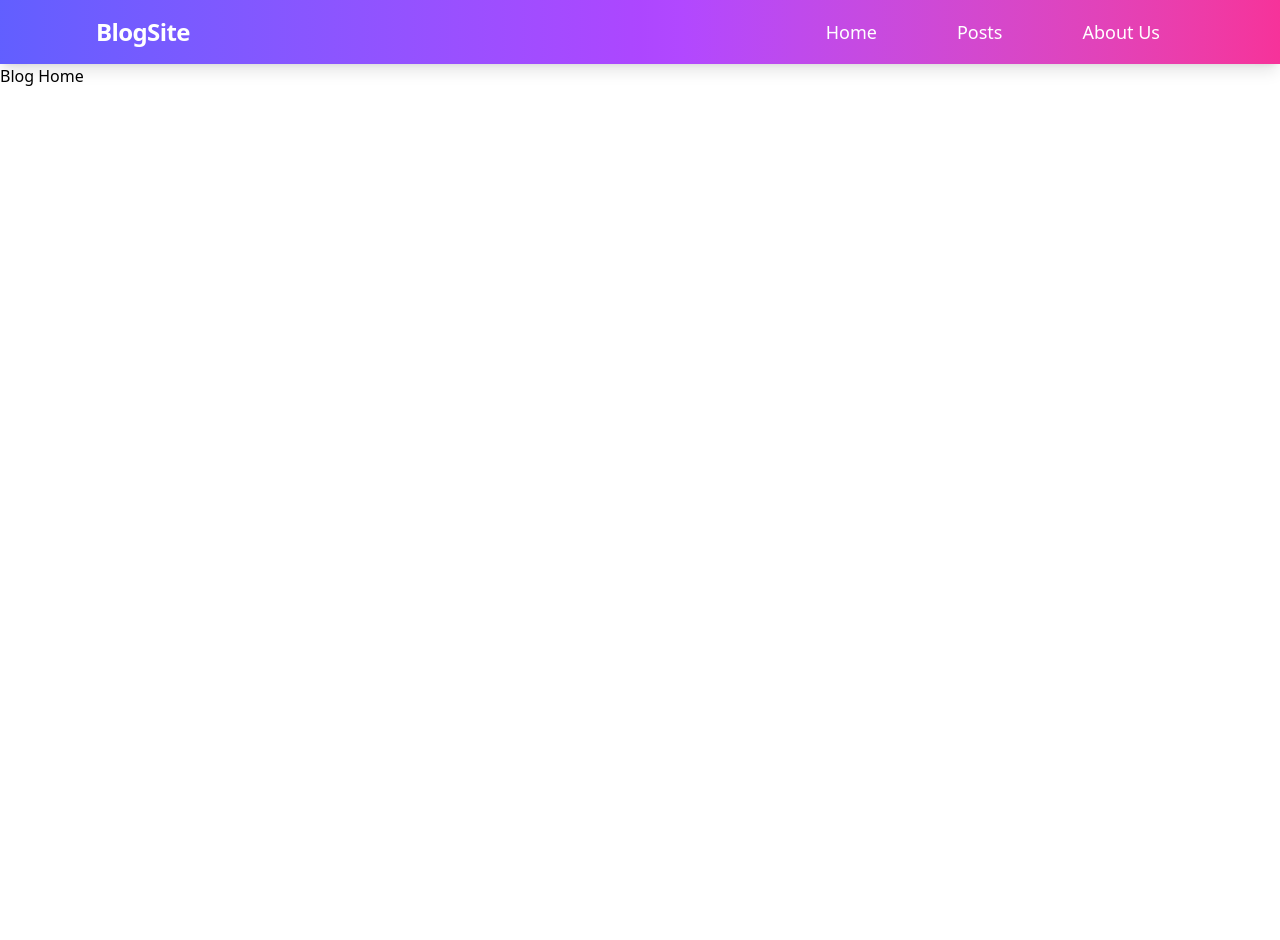
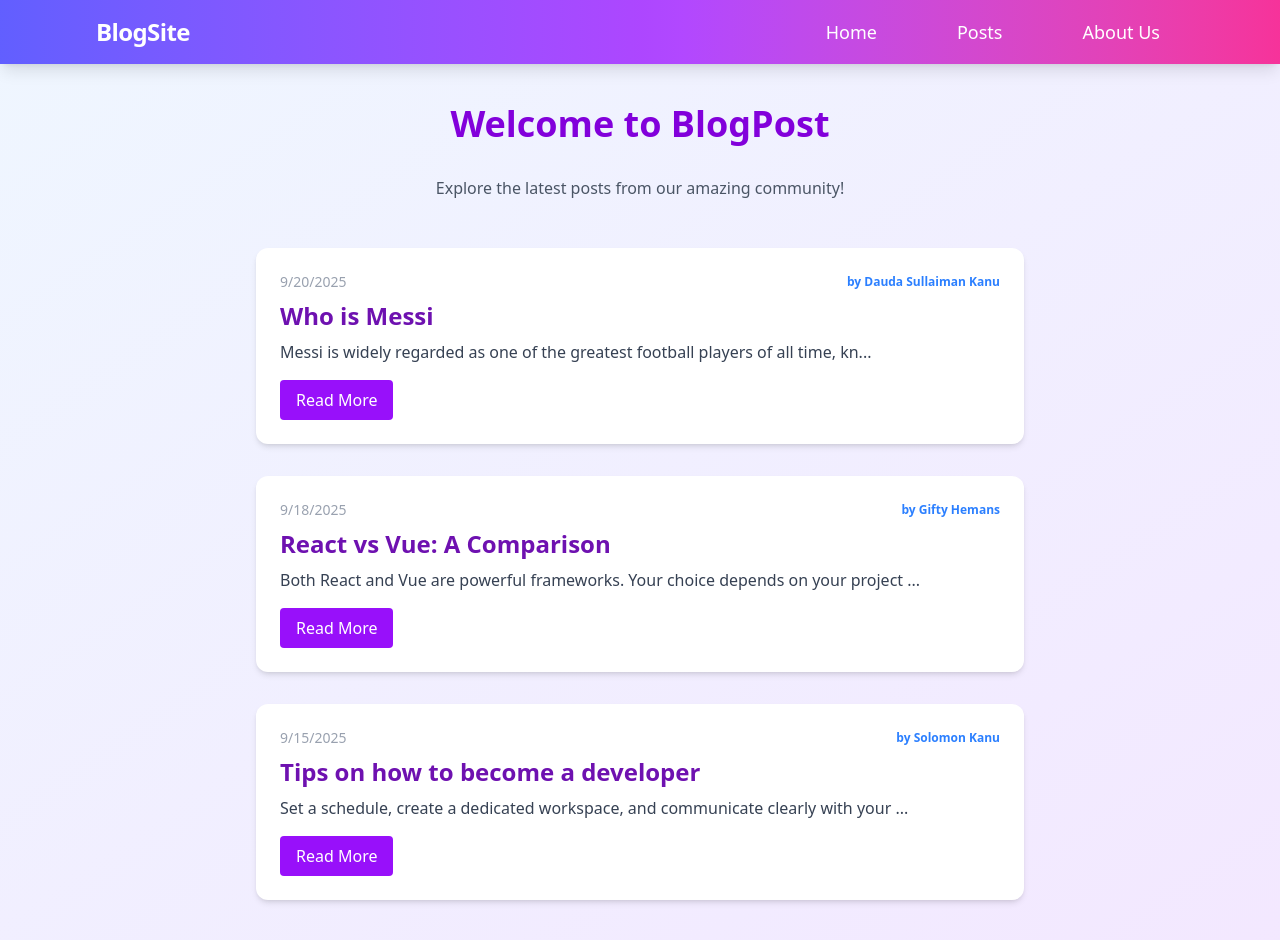
Before and after one commit to solomonx-star/blogpost, a Next.js app: page / in a window 1280 px wide. Before the commit the page ends 800 px from the top, so only its background shows below. Built offline with nearby package versions, Linux system fonts and the light colour scheme.

Commit message:
Home component

```diff
--- a/app/Home/page.js
+++ b/app/Home/page.js
@@ -1,7 +1,83 @@
-export default function BlogHome() {
+"use client";
+import React, { useState } from "react";
+
+// Mockup data
+const posts = [
+    {
+        id: 1,
+        title: "Who is Messi",
+        content: "Messi is widely regarded as one of the greatest football players of all time, known for his incredible dribbling, vision, and goal-scoring ability.He was Born in Rosario, Argentina, Messi began playing football at a young age and joined the youth team of New",
+        date: "2025-09-20",
+        author: "Dauda Sullaiman Kanu"
+    },
+    {
+        id: 2,
+        title: "React vs Vue: A Comparison",
+        content: "Both React and Vue are powerful frameworks. Your choice depends on your project needs and team expertise.",
+        date: "2025-09-18",
+        author: "Gifty Hemans"
+    },
+    {
+        id: 3,
+        title: "Tips on how to become a developer",
+        content: "Set a schedule, create a dedicated workspace, and communicate clearly with your team.",
+        date: "2025-09-15",
+        author: "Solomon Kanu"
+    },
+
+];
+
+function truncateContent(content, maxLength = 80) {
+    return content.length > maxLength ? content.slice(0, maxLength) + "..." : content;
+}
+
+export default function Home() {
+    const [selectedPost, setSelectedPost] = useState(null);
+
+    const openModal = (post) => setSelectedPost(post);
+    const closeModal = () => setSelectedPost(null);
+
     return (
-        <div>
-            Blog Home
-        </div>
-    )
+        <main className="min-h-screen bg-gradient-to-br from-blue-50 to-purple-100 py-10 px-4">
+            <div className="max-w-3xl mx-auto">
+                <h1 className="text-4xl font-bold text-center text-purple-700 mb-8">Welcome to BlogPost</h1>
+                <p className="text-center text-gray-600 mb-12">Explore the latest posts from our amazing community!</p>
+                <div className="space-y-8">
+                    {posts.map(post => (
+                        <div key={post.id} className="bg-white rounded-xl shadow-md p-6 hover:shadow-lg transition-shadow">
+                            <div className="flex justify-between items-center mb-2">
+                                <span className="text-sm text-gray-400">{new Date(post.date).toLocaleDateString()}</span>
+                                <span className="text-xs text-blue-500 font-semibold">by {post.author}</span>
+                            </div>
+                            <h2 className="text-2xl font-semibold text-purple-800 mb-2">{post.title}</h2>
+                            <p className="text-gray-700 mb-4">{truncateContent(post.content, 80)}</p>
+                            <button
+                                className="bg-purple-600 text-white px-4 py-2 rounded hover:bg-purple-700 transition-colors"
+                                onClick={() => openModal(post)}
+                            >Read More</button>
+                        </div>
+                    ))}
+                </div>
+            </div>
+
+            {/* Modal */}
+            {selectedPost && (
+                <div className="fixed inset-0 z-50 flex items-center justify-center bg-black bg-opacity-40">
+                    <div className="bg-white rounded-xl shadow-2xl p-8 max-w-lg w-full relative">
+                        <button
+                            className="absolute top-3 right-3 text-gray-400 hover:text-purple-700 text-2xl font-bold"
+                            onClick={closeModal}
+                            aria-label="Close"
+                        >&times;</button>
+                        <div className="mb-2 flex justify-between items-center">
+                            <span className="text-sm text-gray-400">{new Date(selectedPost.date).toLocaleDateString()}</span>
+                            <span className="text-xs text-blue-500 font-semibold">by {selectedPost.author}</span>
+                        </div>
+                        <h2 className="text-2xl font-semibold text-purple-800 mb-4">{selectedPost.title}</h2>
+                        <p className="text-gray-700 mb-4 whitespace-pre-line">{selectedPost.content}</p>
+                    </div>
+                </div>
+            )}
+        </main>
+    );
 }
--- a/middleware.js
+++ /dev/null
@@ -1,10 +0,0 @@
-
-import { NextResponse } from 'next/server';
-
-export function middleware(request) {
-    return NextResponse.redirect(new URL('/', request.url));
-}
-
-export const config = {
-    matcher: '/:path*',
-};
```
